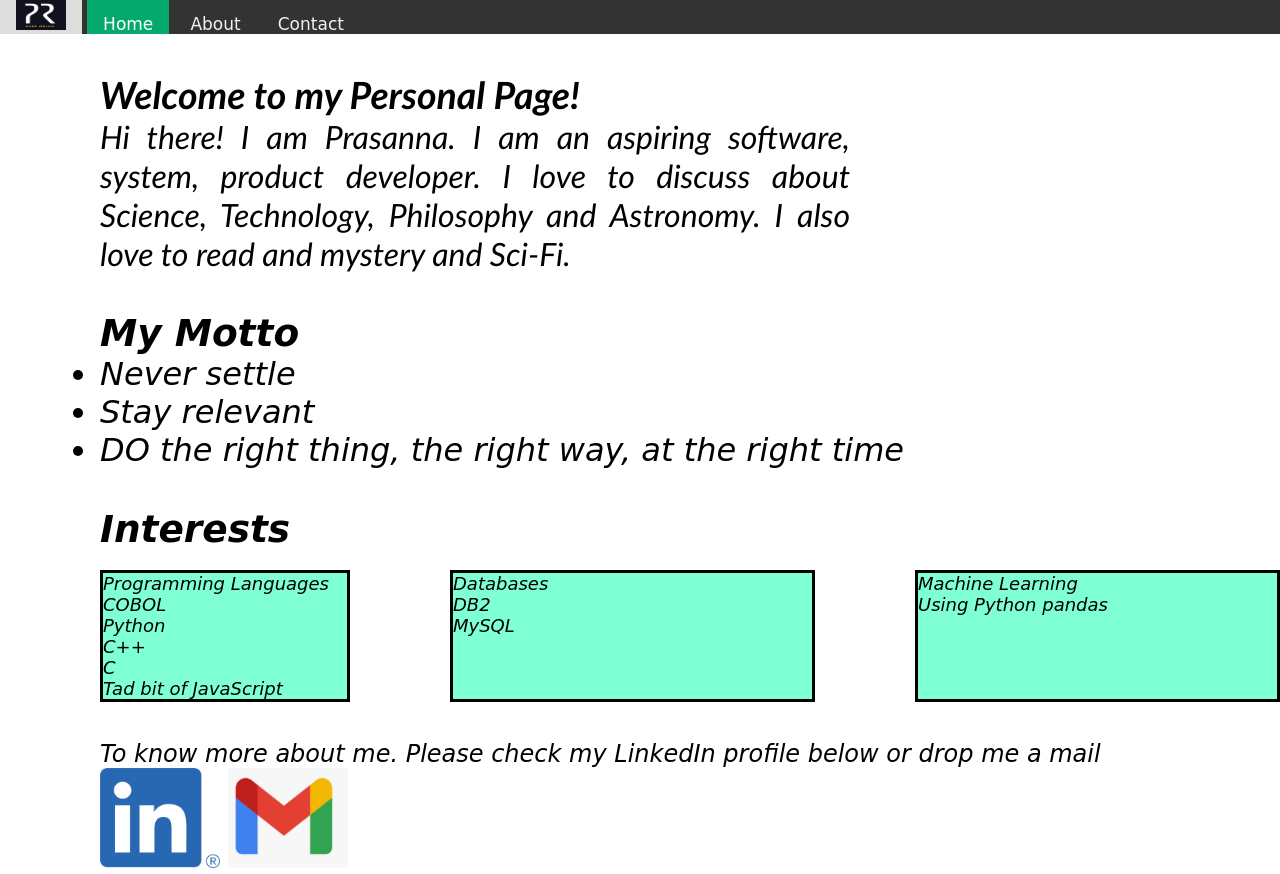
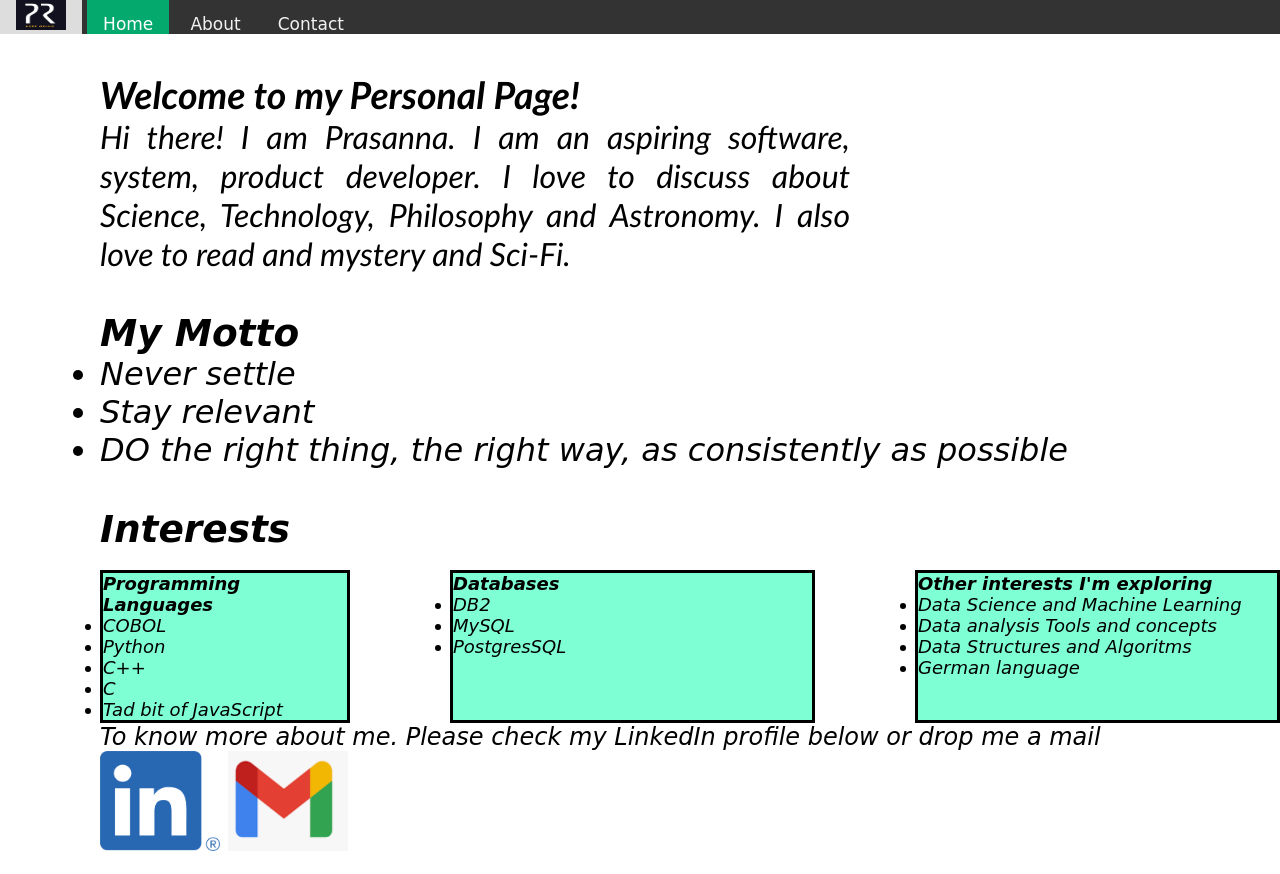
Before and after one commit to Pras-121/Pras-121.github.io, a plain HTML site: page index.html in a window 1280 px wide. Drawn offline with Linux system fonts and the light colour scheme.

Commit message:
links_updated_index.html

```diff
--- a/index.html
+++ b/index.html
@@ -111,34 +111,44 @@
             <ul>
             <li> Never settle</li>
             <li> Stay relevant</li>
-            <li> DO the right thing, the right way, at the right time</li>
+            <li> DO the right thing, the right way, as consistently as possible</li>
             </ul>
     </div><br><br>
     <div id="pr1"><h3>Interests</h3></div><br>
     <div class="interest">
         <div class="box1">
-          Programming Languages<br>
-          COBOL<br>
-          Python<br>
-          C++<br>
-          C<br>
-          Tad bit of JavaScript<br>
+          <h4>Programming Languages</h4>
+                <ul>
+                <li>COBOL</li>
+                <li>Python</li>
+                <li>C++</li>
+                <li>C</li>
+                <li>Tad bit of JavaScript</li>
+                </ul>
         </div>
         <div class="box2">
-            Databases<br>
-            DB2<br>
-            MySQL<br>
+            <h4>Databases<br></h4>
+            <ul>
+                <li>DB2</li>
+                <li>MySQL</li>
+                <li>PostgresSQL</li>
+            </ul>
           </div>
           <div class="box2">
-            Machine Learning<br>
-            Using Python pandas<br>
+              <h4>Other interests I'm exploring</h4>
+                <ul>
+                    <li>Data Science and Machine Learning</li>
+                    <li>Data analysis Tools and concepts</li>
+                    <li>Data Structures and Algoritms</li>
+                    <li> German language</li>
+                </ul>
           </div>
         </div>
-    </div><br><br>
+    </div>
     <div class = "contact">
          To know more about me. Please check my LinkedIn profile below or drop me a mail <br>
-            <a target="_blank" href="https://www.linkedin.com/in/prp43/" ><img src="images/LI-logo.png" width="120" height="100"></a>
+            <a target="_blank" href="https://www.linkedin.com/in/prasannaragav/" ><img src="images/LI-logo.png" width="120" height="100"></a>
             <a href="mailto:prasannaragav29@gmail.com?subject=Email from PR webpage"><img src="images/mail-logo.png" width="120" height="100"></a>
-        </div>
+    </div>
     </body>
 </html>
```
